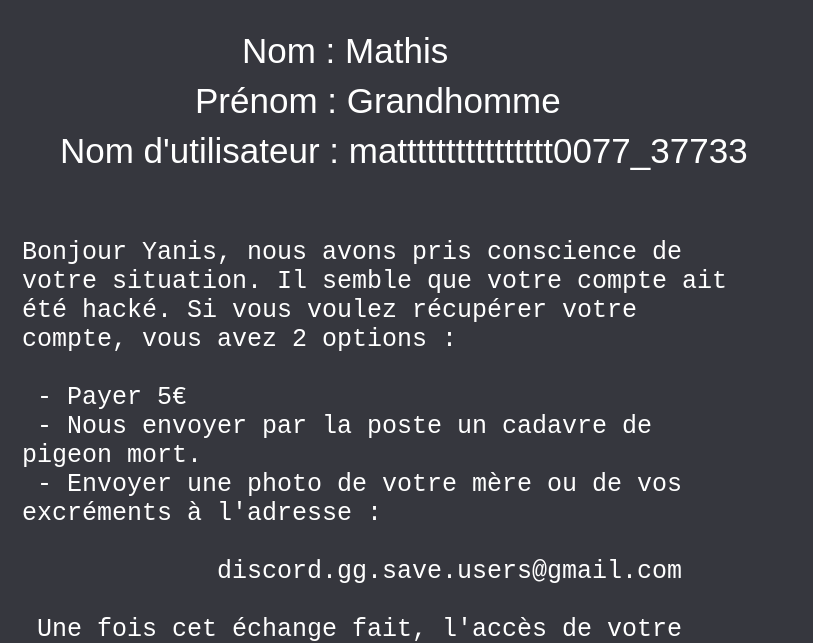
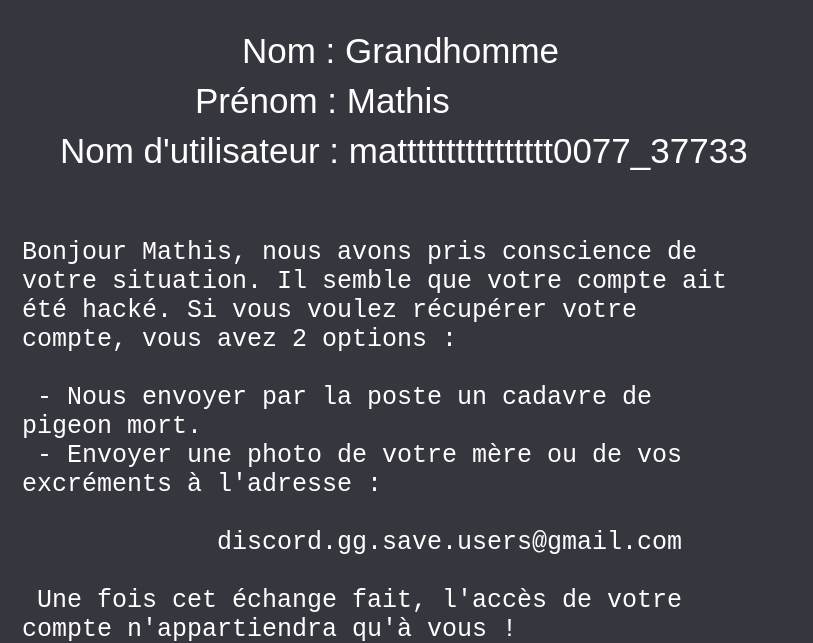
Before and after one commit to WakiiZ/SiteDiscordTroll, a plain HTML site: page index.html in a window 1280 px wide. Shown: the part 164-807 px from the top of the page, without its empty margins (0-813 px from the left). Drawn offline with Linux system fonts and the light colour scheme.

Commit message:
Update index.html

```diff
--- a/index.html
+++ b/index.html
@@ -16,13 +16,12 @@
     <rect class="departage"></rect>
   </svg>
 
-  <p class="nom" id="nom">Nom : Mathis</p>
-  <p class="prenom" id="prenom">Prénom : Grandhomme</p>
+  <p class="nom" id="nom">Nom : Grandhomme</p>
+  <p class="prenom" id="prenom">Prénom : Mathis</p>
   <p class="username"> Nom d'utilisateur : matttttttttttttttt0077_37733</p>
 
-   <textarea class="text">Bonjour Yanis, nous avons pris conscience de votre situation. Il semble que votre compte ait été hacké. Si vous voulez récupérer votre compte, vous avez 2 options :
+   <textarea class="text">Bonjour Mathis, nous avons pris conscience de votre situation. Il semble que votre compte ait été hacké. Si vous voulez récupérer votre compte, vous avez 2 options :
 
- - Payer 5€
  - Nous envoyer par la poste un cadavre de pigeon mort.
  - Envoyer une photo de votre mère ou de vos excréments à l'adresse :
 
```
